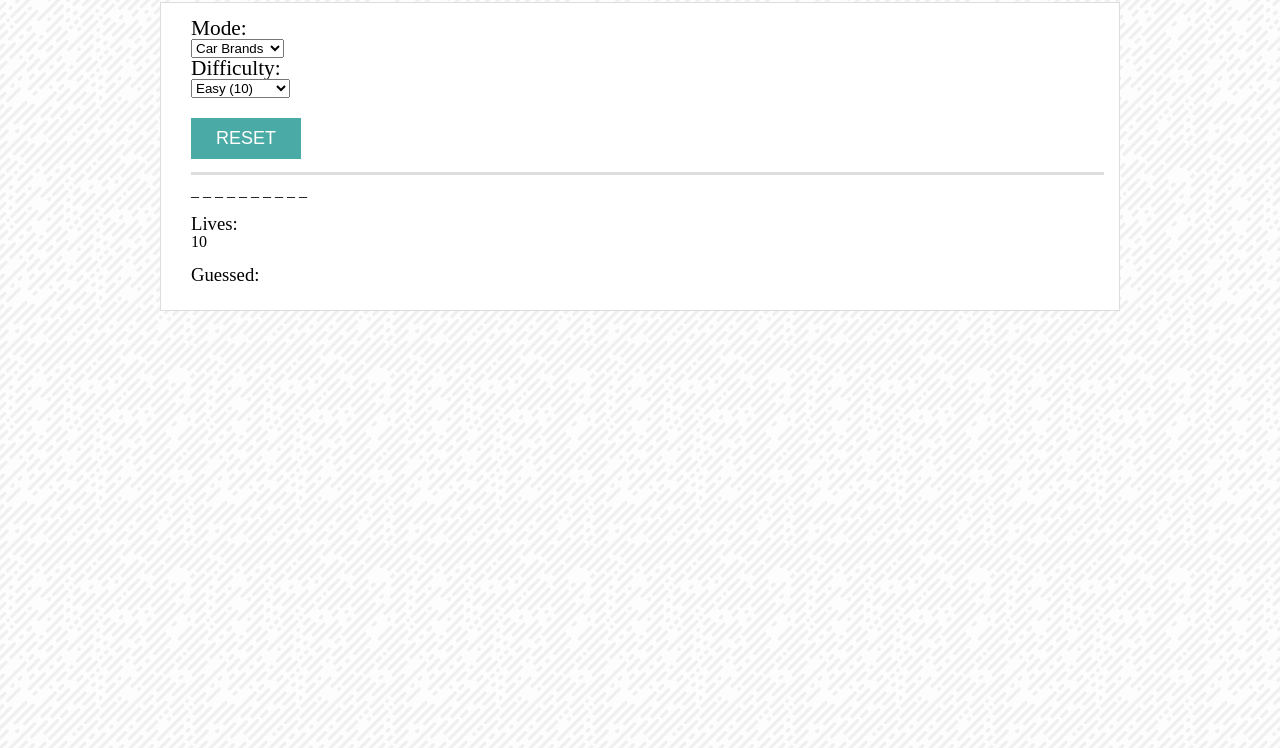
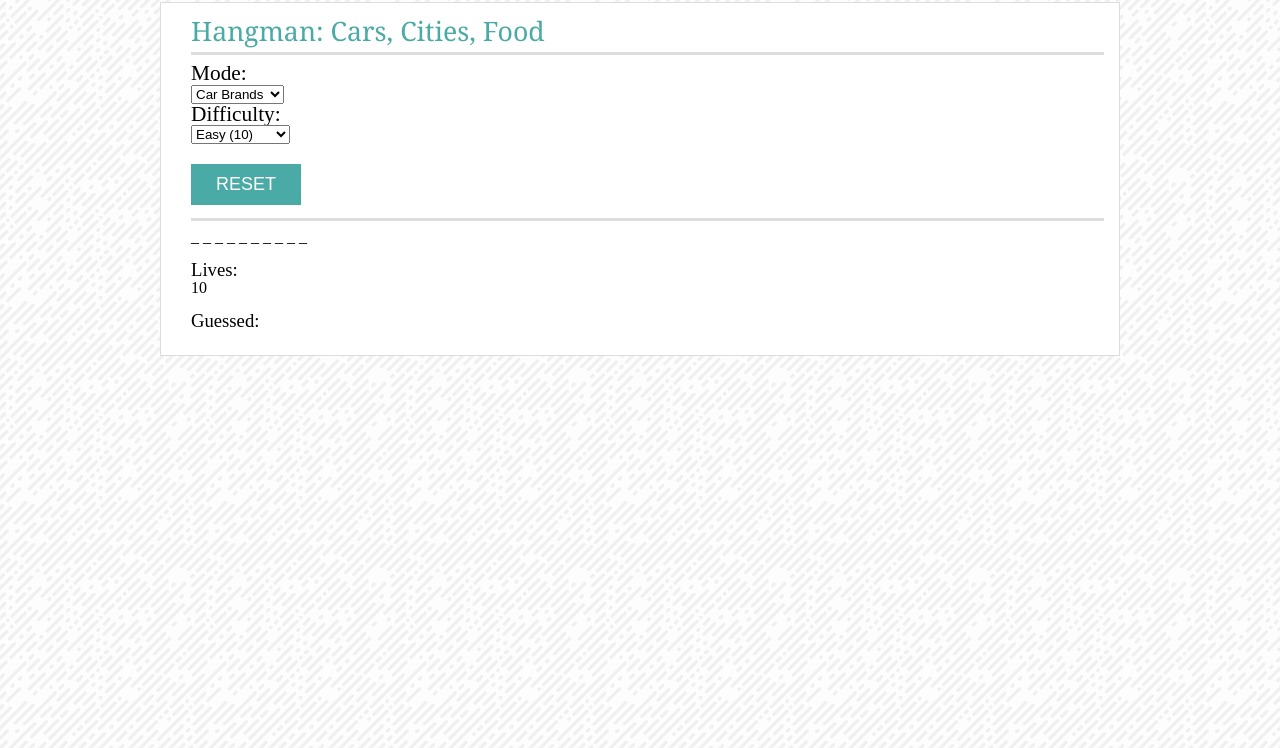
Before and after one commit to kkoeckritz/Word-Guess-Game, a plain HTML site: page index.html in a window 1280 px wide. Shown: the part 52-800 px from the top of the page. Drawn offline with nearby package versions, Linux system fonts and the light colour scheme.

Commit message:
add h1 title

```diff
--- a/index.html
+++ b/index.html
@@ -26,6 +26,8 @@
     <br>
     <div class="main">
         <div class="content">
+            <h1>Hangman: Cars, Cities, Food</h1>
+            <hr>
             <div class="notify" id="notify">
                 <div class="lose" id="lose"></div>
                 <div class="win" id="win"></div>
```
